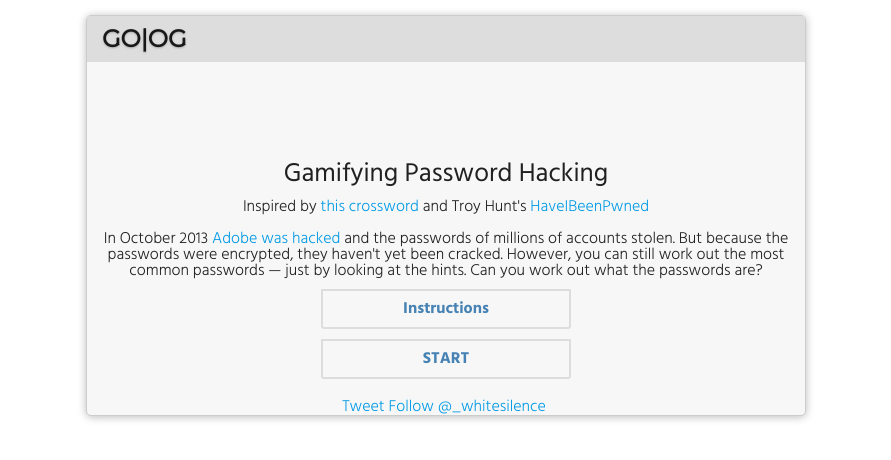
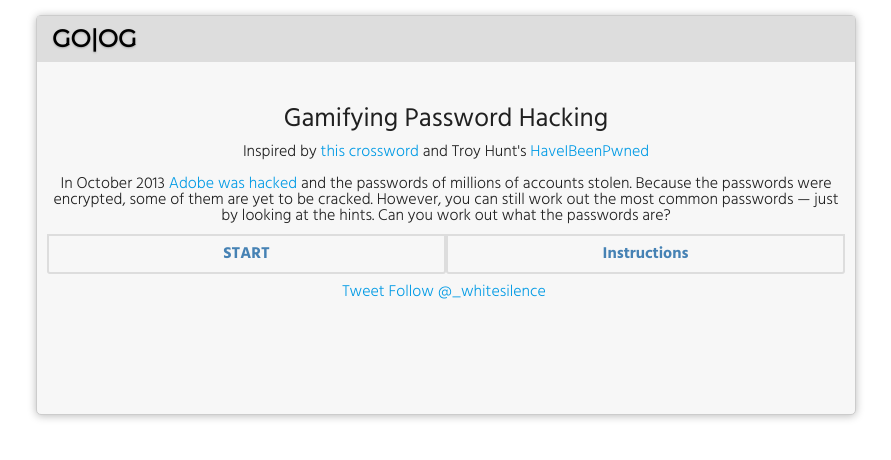
Before and after one commit to amlwwalker/crowdcracker, a PHP site: page / in a window 1280 px wide. Shown: the top 460 px of the page, without its empty margins (194-1085 px from the left). Run offline with PHP 8.4, Linux system fonts and the light colour scheme; some libraries are stand-ins or nearby versions.

Commit message:
removing alert boxes, added message area, widened word cloud, had to delete 1234 and 12345

```diff
--- a/_css/design.css
+++ b/_css/design.css
@@ -11,11 +11,21 @@
     line-height: 1em;
     font-weight: 300;
 }
+.message {
+    width:100%;
+    background-color: steelblue;
+    height: 50px;
+    padding: 2px;
+    text-align: center;
+    opacity: 0.8;
+    color: white;
+    display: hidden;
+}
 #difficulty {
     color:darkred;
 }
 #container {
-    width: 720px;
+    width: 820px;
     min-height: 400px;
     margin: 15px auto;
     border: 1px solid #ccc;
@@ -31,6 +41,11 @@
     font-weight: 600;
     font-family: 'Montserrat', sans-serif;
     text-shadow: 0px 1px 2px #aaa;
+}
+#logo > a:link, #logo > a:visited, #logo > a:active, #logo > a:hover {
+    margin: 0px; padding:0px;
+    text-decoration: none;
+    color: black;
 }
 #cloud-container {
     padding:10px;
@@ -62,6 +77,8 @@
 .input-container {
     padding: 10px 20px;
     outline: 0;
+    margin: 0 auto;
+    display: block;
 }
 .input-box, .input-button, .input-button:active, .input-button:visited {
     display: block;
@@ -85,6 +102,8 @@
     color: steelblue;
     font-weight: 700;
     border-radius: 0px 0px 3px 3px;
+    float: left;
+    width: 50%;
 }
 .input-button:hover {
     border: 2px solid steelblue;
--- a/index.html
+++ b/index.html
@@ -34,22 +34,23 @@
     </script>
     <div class="cf" id="container">
         <div id="logo">
-            <div style="float:left;">GO|OG</div>
+            <a style="float:left;" href="https://golog.co">GO|OG</a>
             <div style="float:left;margin-left: 20px;" id="difficulty"></div>
             <div style="float:right;" id="stars-container">
             </div>
             <div style="clear:both;"></div>
         </div>
+        <div class="message"><h5></h5></div>
         <div id="cloud-container">
-            <div style="width:100%; text-align:center; padding:75px 0px 0px 0px;">
+            <div style="width:100%; text-align:center; padding:20px 0px 0px 0px;">
                 <h5>Gamifying Password Hacking</h5>
                 Inspired by <a href="http://zed0.co.uk/crossword/" target="_blank">this crossword</a> and Troy Hunt's <a href="https://haveibeenpwned.com/" target="_blank">HaveIBeenPwned</a><p><br>
-                In October 2013 <a href="http://www.theguardian.com/technology/2013/nov/07/adobe-password-leak-can-check">Adobe was hacked</a> and the passwords of millions of accounts stolen. But because the passwords were encrypted, they haven't yet been cracked. However, you can still work out the most common passwords —  just by looking at the hints. Can you work out what the passwords are?
+                In October 2013 <a href="http://www.theguardian.com/technology/2013/nov/07/adobe-password-leak-can-check">Adobe was hacked</a> and the passwords of millions of accounts stolen. Because the passwords were encrypted, some of them are yet to be cracked. However, you can still work out the most common passwords —  just by looking at the hints. Can you work out what the passwords are?
             </div>
             <div>
                 <div class="instructions" style="text-align:center;">
+                <h5>Instructions</h5>
                  <ul>
-                    <li><h5>Instructions</h5></li>
                   <li>You will be shown a word cloud of words</li>
                   <li>Together, these words are the hints as to what the password might be</li>
                   <li>Using all the information, try and get as many right as possible</li>
@@ -68,8 +69,8 @@
             </div>
         </div>
         <div>
+            <button onClick="getStarted();" class="input-button">START</button>
             <button onClick="showInstructions();" class="input-button" id="instructionsButton">Instructions</button>
-            <button onClick="getStarted();" class="input-button">START</button>
         </div>
     </div>
     <div id="completed" style="text-align:center;display:none;padding:75px 0px 20px 0px;">
@@ -86,6 +87,7 @@
 <div id="checkanswers" class="input-container" style="display:none;">
     <input type="text" id="input-box" class="input-box" placeholder="Submit your answer" />
     <button onClick="checkAnswer();" onmouseout="giveFocus();" class="input-button">CHECK</button>
+    <button onClick="skip();" onmouseout="giveFocus();" class="input-button">SKIP</button>
 </div>
 
     <div style="text-align:center;margin:0 auto;">
@@ -117,7 +119,12 @@
     $(".instructions").toggle();
     $("#instructionsButton").text("HIDE")
 }
-function getStarted () {
+function skip() {
+    playGame();
+    $(".message h5").show()
+    $(".message h5").html("Not cool, but ok....").fadeOut( 3000, function(){});
+}
+function getStarted() {
 
                 //bind a trigger to the input box
                 $('#input-box').bind("enterKey",function(e){
@@ -135,7 +142,9 @@
                 $('.input-container').show();
                 playGame();
                 giveFocus();
-            }
+                $(".message").show()
+                $(".message h5").html("Begin!")
+}
             function giveFocus() {
               $(".input-box").focus();
           }
@@ -144,7 +153,10 @@
             if ( counter <= knownLimit ) {
                     //these are ones we know the answer to
                     if ( answer == attempt ) {
-                        alert('Correct!');
+                        $(".message h5").show();
+                        $(".message h5").html('Correct!').fadeOut( 3000, function() {
+                            console.log("correct")
+                        });;
                         // Update score and stars.
                         attempts = 0;
                         score += 1;
@@ -152,6 +164,10 @@
                         if (score >= knownLimit) {
                             score = 0;
                             BigScore += 1;
+                            if (BigScore == 1) { //first red star!
+                                $(".message h5").show();
+                                $(".message h5").html("Four 4 stars = 1 red star! 10 red stars to win!").fadeOut( 5000, function(){})
+                            }
                         }
                         for ( var i=0; i<BigScore; i++ ) {
                             $('#stars-container').append('<i class="mdi-action-grade small" style="color:darkred;"></i>');
@@ -169,25 +185,22 @@
                         for ( var i=score+BigScore; i<10; i++ ) {
                             $('#stars-container').append('<i class="mdi-action-grade small" style="color:grey;opacity:0.5;"></i>');
                         }
-
-
-                        // Clean the input box and container.
-                        $('input.input-box').val('');
-                        $('#cloud-container').html('');
                         playGame();
                         counter++
                     }
                     else {
                         attempts += 1;
-                        alert('Incorrect, try again. You have tried ' + attempts + ' times now.' );
+                        $(".message h5").show();
+                        $(".message h5").html('Incorrect, try again. You have tried ' + attempts + ' times now.' ).fadeOut( 3000, function() {
+                            console.log("incorrect")
+
+                        });
                     }
 
                 } else {
                     // Clean the input box and container.
-                    $('input.input-box').val('');
-                    $('#cloud-container').html('');
-
-                    alert("Thanks! We don’t yet know what the this password is, but if enough people try we can find out!");
+                    $(".message h5").show();
+                    $(".message h5").html("Thanks! We don’t yet know what the this password is, but if enough people try we can find out!").fadeOut( 3000, function() {})
 
                     playGame();
                     counter++
@@ -207,11 +220,15 @@
 
 
 
+
             function playGame() {
+                // $(".message").hide()
                 /*
                     This needs to show three known clouds, followed by 2 unknown clouds
 
                     */
+                $('input.input-box').val('');
+                $('#cloud-container').html('');
                 if (counter > 6) {
                     counter = 0;
                 }
@@ -245,8 +262,8 @@
 
             function createCloud(json) {
 
-                var width = 700,
-                height = 400;
+                var width = 800,
+                height = 350;
                     //create a random number
                     var rand = Math.random();
                     rand *= json.length;
@@ -283,7 +300,7 @@
                             d3.select("#cloud-container").append("svg").attr("id","cloud-svg")
                             .attr("width", width)
                             .attr("height", height)
-                            .append("g").attr("transform", "translate(300,250)")
+                            .append("g").attr("transform", "translate(400,200)")
                             .selectAll("text")
                             .data(words)
                             .enter().append("text")
@@ -315,6 +332,7 @@
         }
 
         $(document).ready( function(){
+            $(".message").hide()
             for ( var i=score+BigScore; i<10; i++ ) {
                 $('#stars-container').append('<i class="mdi-action-grade small" style="color:grey;opacity:0.5;"></i>');
             }
```
Also changed, not shown: 2 other files.
